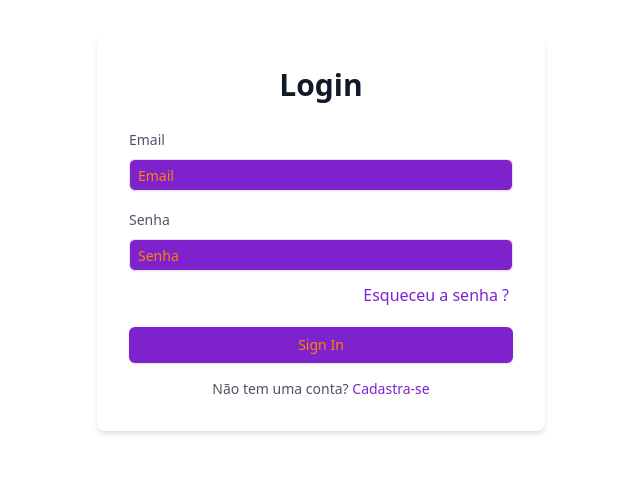
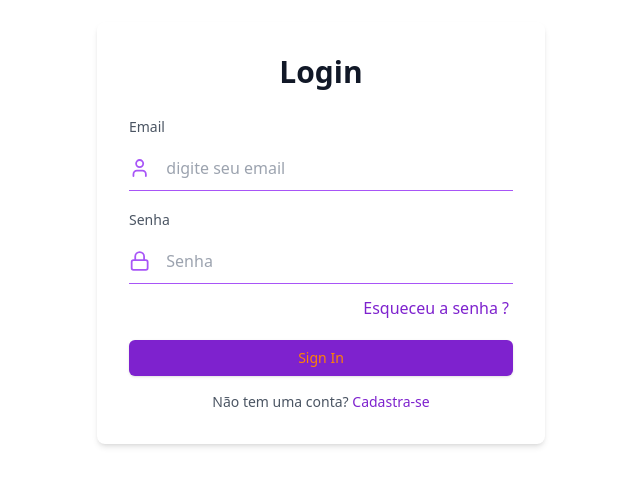
Before and after one commit to THIAGOMORGADO/web-projeto-tobehome, a Next.js app: page /signin in a window 1280 px wide. Shown: the part 167-652 px from the top of the page, without its empty margins (319-959 px from the left). Built offline with nearby package versions, Linux system fonts and the light colour scheme.

Commit message:
reafacotor: PAge signIn Page ForgotPassword

```diff
--- a/src/app/signin/forgotPassword/components/TextInput.tsx
+++ b/src/app/signin/forgotPassword/components/TextInput.tsx
@@ -1,20 +1,25 @@
-import { User } from 'lucide-react'
+import { Lock, User } from 'lucide-react'
 import React from 'react'
+import { FieldError } from 'react-hook-form'
 
 interface TextInputProps extends React.InputHTMLAttributes<HTMLInputElement> {
   placeHolder: string;
+  password?: boolean
+  error?: FieldError; // Add error prop to receive validation errors
 }
 
-export default function TextInput({ placeHolder, ...props }: TextInputProps) {
+export default function TextInput({ placeHolder, error, password, ...props }: TextInputProps) {
   return (
-    <div className="flex items-center border-b border-purple-500 py-2">
-      <User className="text-purple-500 mr-2" />
-      <input
-        type="email"
-        placeholder={placeHolder}
-        {...props}
-        className="appearance-none bg-transparent border-none w-full text-gray-700 mr-3 py-1 px-2 leading-tight focus:outline-none focus:ring-2 focus:ring-purple-500"
-      />
+    <div className="flex flex-col">
+      <div className="flex items-center border-b border-purple-500 py-2">
+        {password ? <Lock className="text-purple-500 mr-2" /> : <User className="text-purple-500 mr-2" />} {/* Dynamic icon based on password prop */}
+        <input
+          placeholder={placeHolder}
+          {...props}
+          className={`appearance-none bg-transparent border-none w-full outline-none text-gray-700 mr-3 py-1 px-2 leading-tight focus:outline-none ${error ? 'border-red-500' : ''}`}
+        />
+      </div>
+      {error && <span className="text-red-500 text-sm">{error.message}</span>} {/* Display error message if exists */}
     </div>
   )
 }
--- a/src/app/signin/forgotPassword/page.tsx
+++ b/src/app/signin/forgotPassword/page.tsx
@@ -4,17 +4,65 @@ import React from 'react'
 import TextInput from './components/TextInput'
 import { toast } from 'sonner';
 import { useForm, SubmitHandler } from 'react-hook-form';
-
+import { yupResolver } from "@hookform/resolvers/yup"
+import * as yup from "yup"
 
 type FormData = {
   email: string
 }
 
+const schemaValidationEmail = yup.object().shape({
+  email: yup.string().email('Por favor, insira um email válido.').required('O email é obrigatório.'),
+});
+
 export default function ForgotPasswordPage() {
-  const { register, handleSubmit } = useForm<FormData>();
+  const { register, handleSubmit, formState: { errors } } = useForm<FormData>(
+    { resolver: yupResolver(schemaValidationEmail) }
+  );
+
+  const onSubmit: SubmitHandler<FormData> = async (data) => {
+    const mockUsers = [
+      { email: 'user1@example.com', password: 'password1' },
+      { email: 'user2@example.com', password: 'password2' },
+    ];
+
+    if (!data.email) {
+      toast.error('Por favor, insira um email antes de enviar.');
+      return; // Exit the function if email is not provided
+    }
+
+    const user = mockUsers.find(user => user.email === data.email);
+
+    if (user) {
+      // Simulate sending a password reset email
+      toast.success('Link de recuperação enviado com sucesso!', {
+        description: `Verifique seu email para redefinir sua senha, ${data.email}`,
+        duration: 5000,
+        position: 'top-right',
+        style: {
+          backgroundColor: '#22c55e',
+          color: 'white',
+          borderRadius: '0.5rem',
+          padding: '1rem',
+          boxShadow: 'lg',
+          fontSize: '0.875rem',
+          position: 'fixed',
+          top: '1rem',
+          right: '1rem',
+          border: 'none'
+        },
 
 
-  const onSubmit: SubmitHandler<FormData> = async (data) => {
+
+      });
+      console.log("Redefinicao de senha esta ok")
+
+    } else {
+      toast.error('Email não encontrado. Verifique se você digitou corretamente.');
+    }
+
+    // Uncomment the following code to enable API call for password reset
+    /*
     try {
       const response = await fetch('/api/reset-password', {
         method: 'POST',
@@ -23,7 +71,6 @@ export default function ForgotPasswordPage() {
         },
         body: JSON.stringify({ email: data.email }),
       });
-
 
       if (!response.ok) {
         const errorData = await response.json();
@@ -35,7 +82,9 @@ export default function ForgotPasswordPage() {
     } catch (error: any) {
       toast.error('Ocorreu um erro ao enviar o link de recuperação', error);
     }
+    */
   };
+
   return (
     <div className='bg-gradient-to-br from-purple-600 to-purple-900 w-screen h-screen flex items-center justify-center'>
       <div className="bg-white shadow-xl border-border border-[1px] border-zinc-200 p-8 rounded-lg max-w-md w-full mx-4">
@@ -47,7 +96,8 @@ export default function ForgotPasswordPage() {
         <form className="space-y-6" onSubmit={handleSubmit(onSubmit)}>
           <div className="space-y-2">
             <label htmlFor="email" className="text-gray-700 font-medium block">Email:</label>
-            <TextInput placeHolder='Digite o email' {...register('email', { required: true })} />
+            <TextInput  placeHolder='Digite o email' {...register('email')} />
+            {errors.email && <span className="text-red-500 text-sm">{errors.email.message}</span>} {/* Display error message if exists */}
           </div>
 
           <button
--- a/src/app/signin/sign-in-form.tsx
+++ b/src/app/signin/sign-in-form.tsx
@@ -9,6 +9,7 @@ import { Alert, AlertDescription } from "@/components/ui/alert";
 import { users } from "../mock/users";
 import { useAuth } from "@/context/AuthContext";
 import Link from "next/link";
+import  TextInput  from "./forgotPassword/components/TextInput";
 
 export function SignInForm() {
   const [email, setEmail] = useState<string>("");
@@ -61,39 +62,21 @@ export function SignInForm() {
     <form onSubmit={handleSubmit} className="space-y-4">
       <div className="space-y-2">
         <Label htmlFor="email">Email</Label>
-        <Input
-          id="email"
-          type="email"
-          value={email}
-          onChange={(e) => setEmail(e.target.value)} // Controlando o estado do email
-          autoComplete="email"
-          required
-          placeholder="Email"
-          className="h-8 bg-[#7e22ce] placeholder:text-[#FE8302] text-[#FE8302] px-2 font-medium mt-1 block w-full rounded-md border-gray-300 shadow-sm focus:outline-none focus:ring-[#FE8302] focus:border-[#FE8302] sm:text-sm"
-        />
+        <TextInput password={false} placeHolder="digite seu email"   className="h-8 bg-[#7e22ce] placeholder:text-[#FE8302] text-[#FE8302] px-2 font-medium mt-1 block w-full rounded-md border-gray-300 shadow-sm focus:outline-none focus:ring-[#FE8302] focus:border-[#FE8302] sm:text-sm"/>
       </div>
       <div className="space-y-2">
         <Label htmlFor="password">Senha</Label>
-        <Input
-          id="password"
+
+        <TextInput
+          placeHolder="Senha"
+          password
           type="password"
-          value={password}
-          onChange={(e) => setPassword(e.target.value)} // Controlando o estado da senha
-          autoComplete="current-password"
-          required
-          placeholder="Senha"
-          className="h-8 bg-[#7e22ce] placeholder:text-[#FE8302] text-[#FE8302] px-2 font-medium mt-1 block w-full rounded-md border-gray-300 shadow-sm focus:outline-none focus:ring-[#FE8302] focus:border-[#FE8302] sm:text-sm"
+          className="h-8 bg-[#7e22ce] placeholder:text-[#FE8302] text-[#FE8302] px-2 font-medium mt-1 block w-full rounded-md shadow-sm focus:outline-none sm:text-sm"
         />
         <div className="w-full ">
           <Link href="/signin/forgotPassword" className="flex items-end justify-end p-1  w-full text-[#7e22ce] hover:underline">Esqueceu a senha ?</Link>
         </div>
       </div>
-      {error && (
-        <Alert variant="destructive">
-          <AlertCircle className="h-4 w-4" />
-          <AlertDescription>{error}</AlertDescription>
-        </Alert>
-      )}
       <Button
         type="submit"
         className="w-full bg-purple-700 hover:bg-purple-800 text-[#FE8302]"
```
